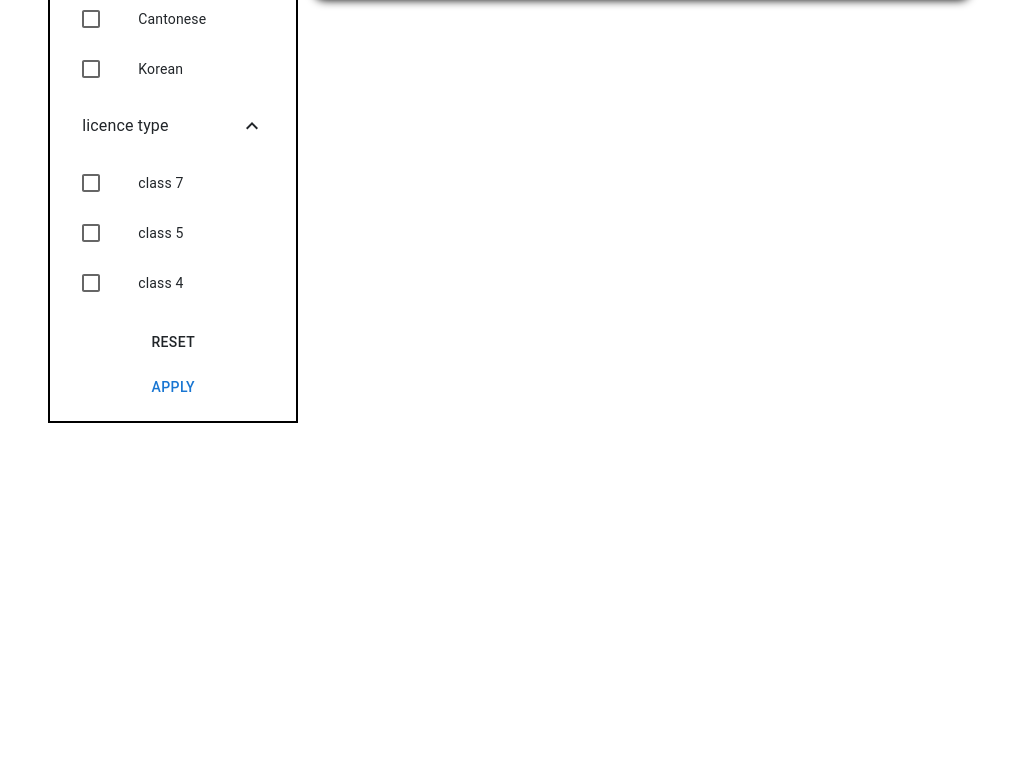
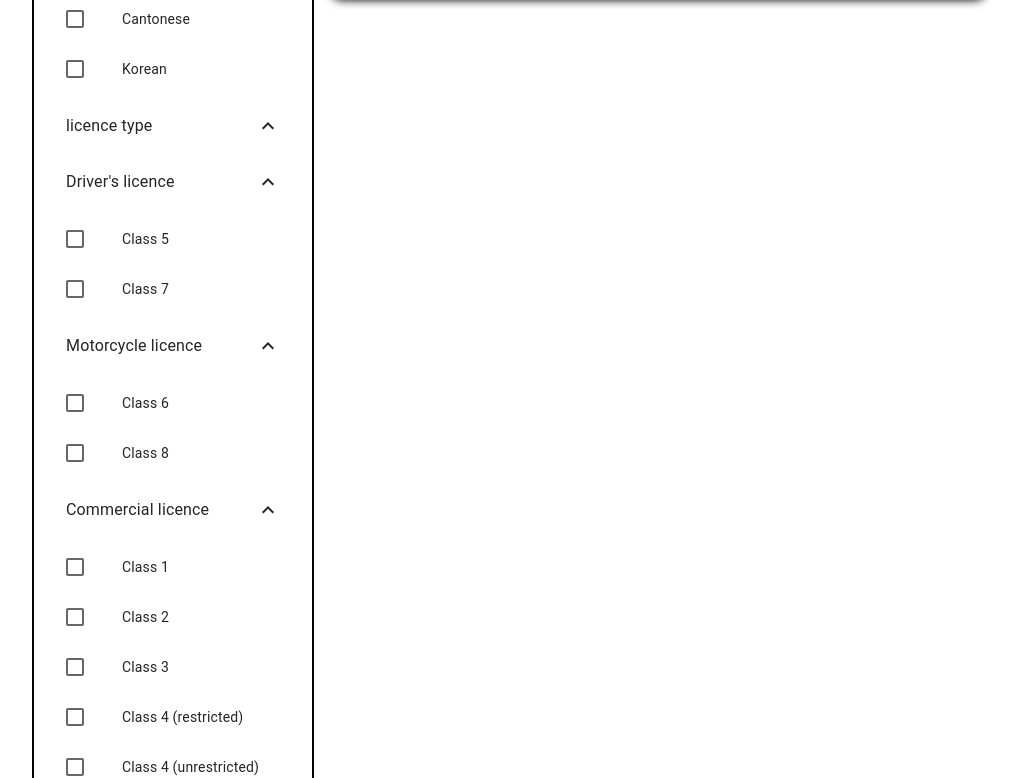
Before and after one commit to sleepEarly7z/easy-drive, a React (Create React App) app: page / in a window 1280 px wide. Shown: the part 1283-2061 px from the top of the page, without its empty margins (138-1158 px from the left). Before the commit the page ends 1706 px from the top, so only its background shows below. Built offline with nearby package versions, Linux system fonts and the light colour scheme.

Commit message:
updated license type

```diff
--- a/src/components/FilterPanel/FilterCategory.js
+++ b/src/components/FilterPanel/FilterCategory.js
@@ -7,11 +7,17 @@ const FilterCategory = ({ category }) => {
     const options = category.options;
 
     const [open, setOpen] = useState(true);
+    const [openLicenseType, setOpenLicenseType] = useState(true);
+
     const [checked, setChecked] = useState([0]);
 
     const handleClick = () => {
         setOpen(!open);
     };
+
+    const handleClickLicenseType = () => {
+        setOpenLicenseType(!openLicenseType);
+    }
 
     const handleToggle = (value) => () => {
         const currentIndex = checked.indexOf(value);
@@ -27,17 +33,35 @@ const FilterCategory = ({ category }) => {
     };
 
 
+    /**
+     *
+     * @param {object} option
+     * @param {string} option.type
+     * @param {string[]} option.classes
+     *
+     * @returns {ReactJSXElement}
+     */
+    const renderLicenceType = (option) => {
         return (
             <>
-            <ListItemButton onClick={handleClick}>
-                <ListItemText primary={name} />
-                {open ? <ExpandLess /> : <ExpandMore />}
+                <ListItemButton onClick={handleClickLicenseType}>
+                    <ListItemText primary={option.type} />
+                    {openLicenseType ? <ExpandLess /> : <ExpandMore />}
                 </ListItemButton>
 
-            <Collapse in={open} timeout="auto" unmountOnExit>
+                <Collapse in={openLicenseType} timeout="auto" unmountOnExit>
                     <List sx={{ width: '100%', maxWidth: 360, bgcolor: 'background.paper' }}>
-                    {options.map((option, index) => {
-                        const uid = name + '_' + index;
+                        {option.classes.map((className, index) => {
+                            const uid = className + '_' + index;
+                            return renderCheckboxes(uid, className);
+                        })}
+                    </List>
+                </Collapse>
+            </>
+        );
+    }
+
+    const renderCheckboxes = (uid, option) => {
         return (
             <ListItem key={uid} disablePadding>
                 <ListItemButton role={undefined} onClick={handleToggle(option)} dense>
@@ -54,6 +78,21 @@ const FilterCategory = ({ category }) => {
                 </ListItemButton>
             </ListItem>
         );
+    }
+
+
+    return (
+        <>
+            <ListItemButton onClick={handleClick}>
+                <ListItemText primary={name} />
+                {open ? <ExpandLess /> : <ExpandMore />}
+            </ListItemButton>
+
+            <Collapse in={open} timeout="auto" unmountOnExit>
+                <List sx={{ width: '100%', maxWidth: 360, bgcolor: 'background.paper' }}>
+                    {options.map((option, index) => {
+                        const uid = name + '_' + index;
+                        return (name === "licence type") ? renderLicenceType(option) : renderCheckboxes(uid, option)
                     })}
                 </List>
             </Collapse>
--- a/src/utils/constants.js
+++ b/src/utils/constants.js
@@ -17,6 +17,11 @@ export const FILTER_CATEGORIES = [
     {
         id: 4,
         name: 'licence type',
-        options: ['class 7', 'class 5', 'class 4']
+        options: [
+            {type: "Driver's licence", classes:['Class 5', 'Class 7']},
+            {type: "Motorcycle licence", classes:['Class 6', 'Class 8']},
+            {type: "Commercial licence", classes:['Class 1', 'Class 2', 'Class 3', 'Class 4 (restricted)', 'Class 4 (unrestricted)']},
+            {type: "Heavy trailer endorsement", classes:['Class 1', 'Class 2', 'Class 3', 'Class 4 (restricted)', 'Class 4 (unrestricted)']}
+        ]
     }
 ]
```
Lines whose indentation alone changed are shown as unchanged.
